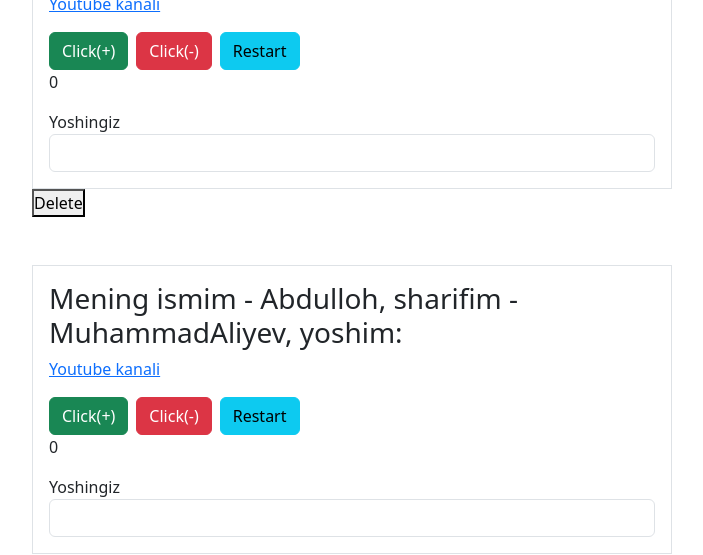
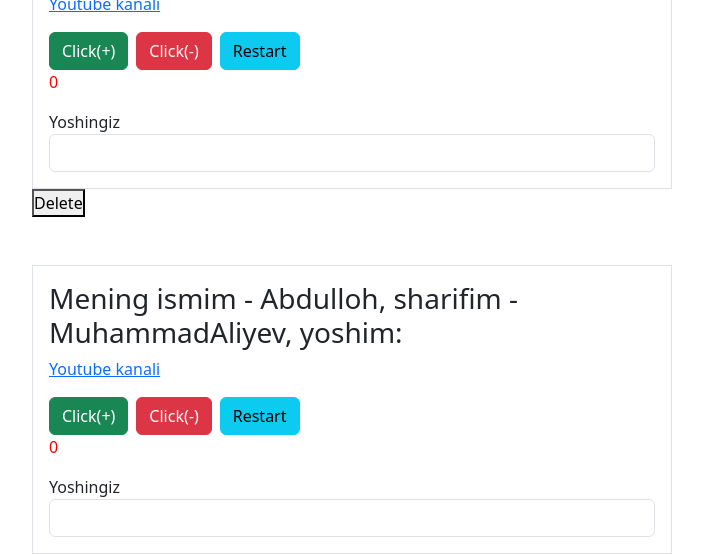
Before and after one commit to FirdavsNazar/react.js_classes, a React (Create React App) app: page / in a window 1280 px wide. Shown: the part 176-731 px from the top of the page, without its empty margins (288-991 px from the left). Built offline with nearby package versions, Linux system fonts and the light colour scheme.

Commit message:
UseCallback.react

```diff
--- a/src/class_4/App.jsx
+++ b/src/class_4/App.jsx
@@ -87,6 +87,7 @@ import React, { useEffect, useState } from 'react';
 const User = ({ firstName, lastName, link }) => {
     const [counter, setCounter] = useState(0);
     const [age, setAge] = useState('');
+    const [active, setActive] = useState(true)
 
     const Increment = () => {
         if (counter < 32) {
@@ -106,6 +107,10 @@ const User = ({ firstName, lastName, link }) => {
 
     const changeAge = (e) => {
         setAge(e.target.value);
+    }
+
+    const colors = {
+        color: active ? "red" : "green"
     }
 
 
@@ -129,7 +134,7 @@ const User = ({ firstName, lastName, link }) => {
                     <button onClick={Increment} className="btn btn-success"> Click(+)</button>
                     <button onClick={Decrement} className="btn btn-danger mx-2"> Click(-)</button>
                     <button onClick={Restart} className="btn btn-info"> Restart</button>
-                    <p>{counter}</p>
+                    <p style={colors}>{counter}</p>
                 </div>
 
                 <form>
```
